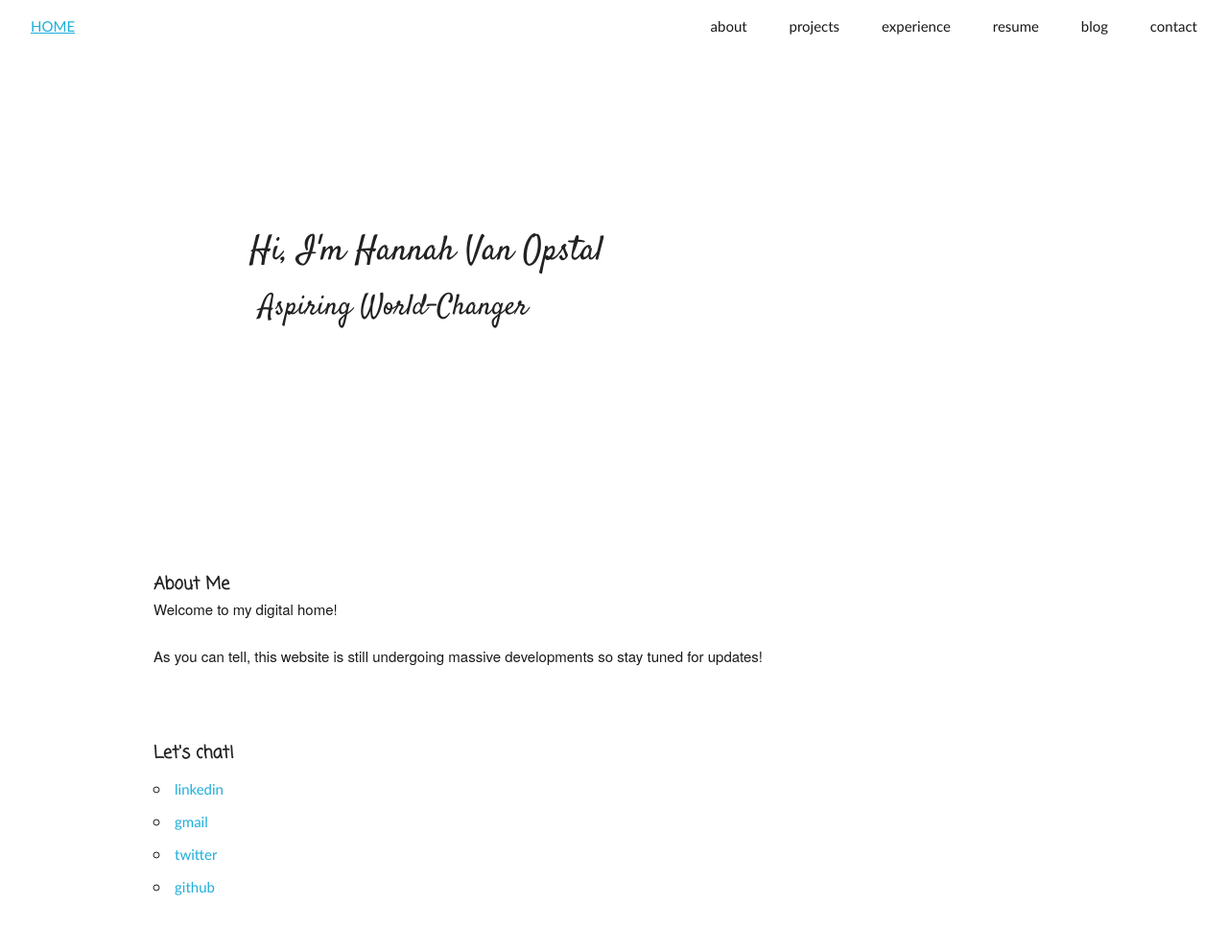
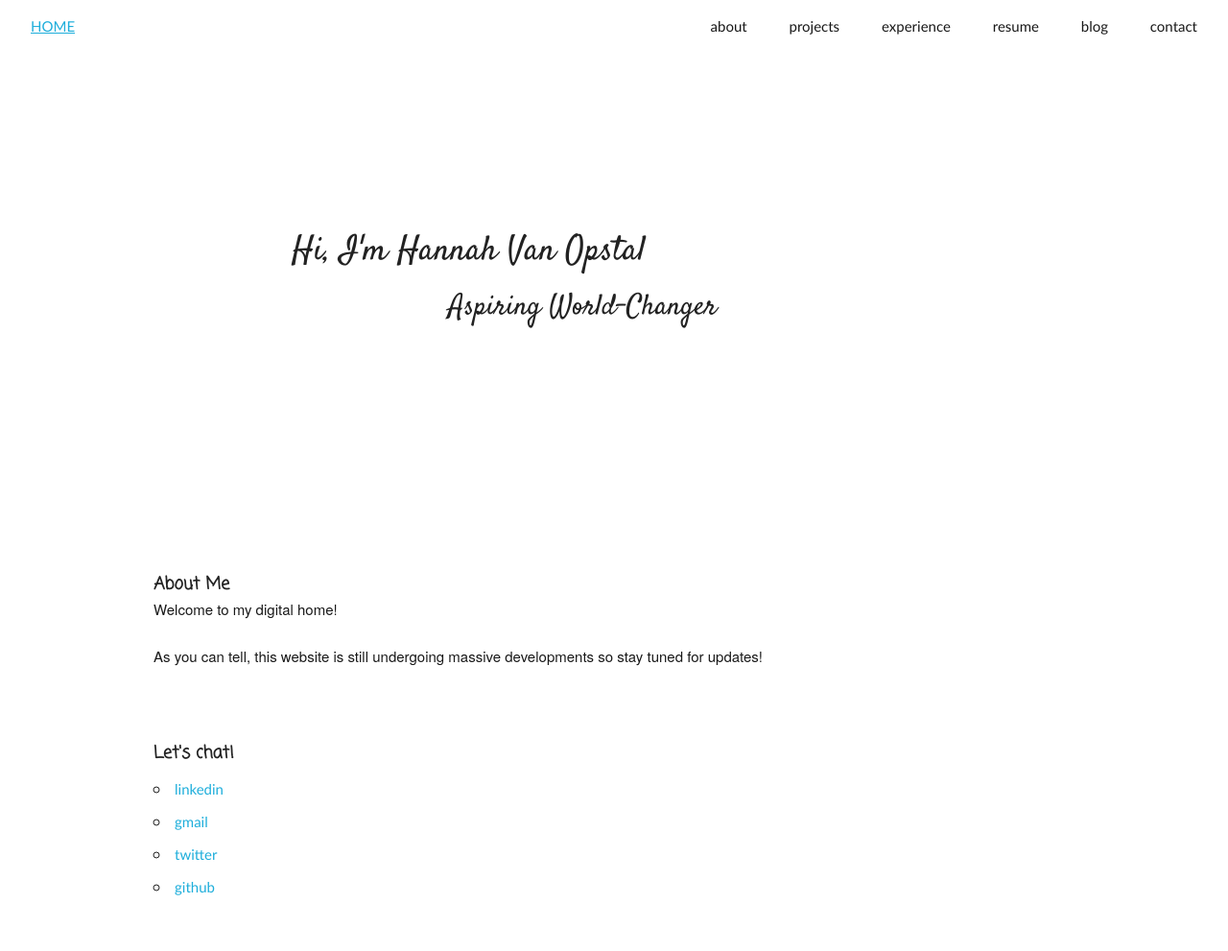
Before and after one commit to hvanopstal/hvanopstal.github.io, a Jekyll site: the page index.html, which Jekyll copies as it is, in a window 1280 px wide. Shown: the whole page at 96% size. Built offline with Jekyll 4.4.1, drawn with Linux system fonts in a browser that asks for light colours; some web fonts are replaced.

Commit message:
Update main.css

```diff
--- a/css/main.css
+++ b/css/main.css
@@ -98,7 +98,7 @@ ul.posts li {
 
 .intro {
   font-family: "Satisfy", "Calibri", Arial;
-  margin-left: 100px;
+  margin-left: 15%;
   margin-top: 180px;
   margin-bottom: 200px;
 }
@@ -108,7 +108,7 @@ ul.posts li {
   .intro-jobtitle {
     font-size: 2em;
     margin-top: 5px;
-    padding-left: 10px;
+    padding-left: 20%;
   }
 .section-title {
   margin-top: 50px;
```
